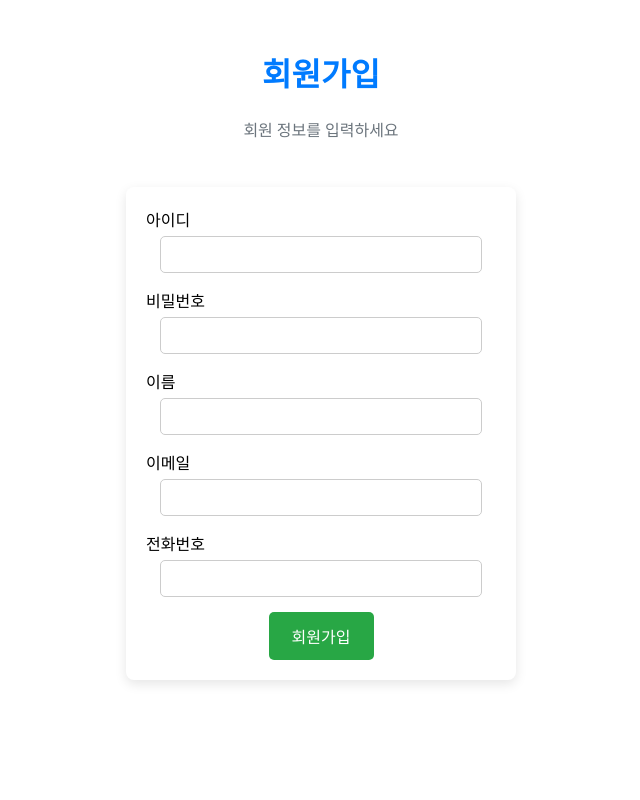
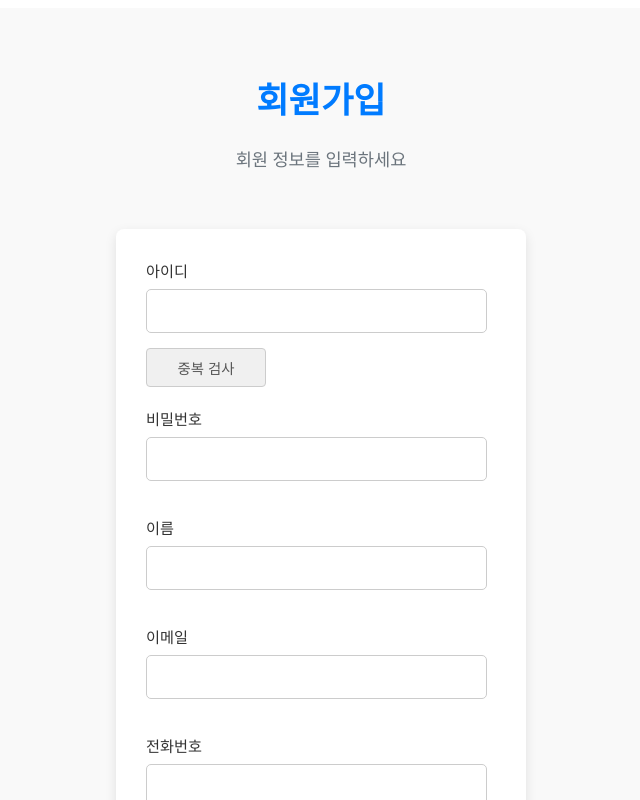
Before and after one commit to Infinity-Story/IsB-FE, a Vue app: page /member-signup in a window 1280 px wide. Shown: the top 800 px of the page, without its empty margins (319-959 px from the left). Built offline with nearby package versions, Linux system fonts and the light colour scheme.

Commit message:
#15 CheckId on member signup page
회원가입 창에서 아이디 입력 후 중복검사 하는 기능 버튼 구현

```diff
--- a/src/App.vue
+++ b/src/App.vue
@@ -7,8 +7,8 @@
 </template>
 
 <script>
-import Header from "@/components/PageEnv/Header.vue";
-import Footer from "@/components/PageEnv/Footer.vue";
+import Header from "@/components/Common/Header.vue";
+import Footer from "@/components/Common/Footer.vue";
 
 export default {
   name: 'App',
--- a/src/components/PageEnv/Header.vue
+++ b/src/components/Common/Header.vue
@@ -4,6 +4,7 @@
     <div v-if="isAuthenticated" class="profile-section">
       <img :src="userProfileImage" alt="프로필" class="profile-img" />
       <span class="username">{{ username }}</span>
+      <button @click="goToProfile" class="profile-btn">프로필 설정</button>
       <button @click="logout" class="logout-btn">로그아웃</button>
     </div>
   </header>
@@ -17,36 +18,36 @@ import axios from 'axios';
 const router = useRouter();
 const isAuthenticated = ref(!!localStorage.getItem('jwtToken'));
 const username = ref('');
-const userProfileImage = ref('/default-profile.png'); // 기본 이미지
+const userProfileImage = ref('/default-profile.png');
 
-// 페이지가 마운트될 때 실행
 onMounted(() => {
   if (isAuthenticated.value) {
     fetchUserInfo();
   }
 });
 
-// 서버에서 사용자 정보 받아오는 함수
 const fetchUserInfo = async () => {
   try {
     const token = localStorage.getItem('jwtToken');
     const response = await axios.get('http://localhost:5000/user/me', {
       headers: {
-        Authorization: `Bearer ${token}`,  // Bearer 토큰 헤더로 전송
+        Authorization: `Bearer ${token}`,
       }
     });
     username.value = response.data.username || '사용자';
-    userProfileImage.value = '/default-profile.png'; // 프로필 이미지를 서버에서 제공하면 여기서 업데이트
+    userProfileImage.value = '/default-profile.png';
     localStorage.setItem('username', username.value);
     localStorage.setItem('profileImage', userProfileImage.value);
   } catch (error) {
     console.error('사용자 정보 로드 실패:', error);
-    // 사용자 정보 로드 실패 시 로그아웃 처리
     logout();
   }
 };
 
-// 로그아웃 처리 함수
+const goToProfile = () => {
+  router.push('/profile');
+};
+
 const logout = () => {
   localStorage.removeItem('jwtToken');
   localStorage.removeItem('username');
--- a/src/components/Login/MemberSignUpPage.vue
+++ b/src/components/Login/MemberSignUpPage.vue
@@ -8,7 +8,12 @@
     <form @submit.prevent="handleSubmit" class="signup-form">
       <div class="input-group">
         <label for="memberId">아이디</label>
-        <input type="text" id="memberId" v-model="memberId" required />
+        <div class="input-with-btn">
+          <input type="text" id="memberId" v-model="memberId" required />
+          <button type="button" @click="checkId" class="check-id-btn">중복 검사</button>
+        </div>
+        <!-- 아이디 중복 결과 메시지 -->
+        <p v-if="idMessage" :class="isIdValid ? 'valid-id' : 'error-msg'">{{ idMessage }}</p>
       </div>
 
       <div class="input-group">
@@ -39,7 +44,7 @@
 <script setup>
 import { ref } from 'vue';
 import { useRouter } from 'vue-router';
-import Swal from "sweetalert2"; // vue-router 사용
+import Swal from 'sweetalert2';
 
 const router = useRouter(); // useRouter 훅을 사용하여 라우터 인스턴스 가져오기
 
@@ -48,6 +53,28 @@ const memberPw = ref('');
 const memberName = ref('');
 const memberEmail = ref('');
 const memberPhone = ref('');
+const idMessage = ref(''); // 아이디 중복 메시지
+const isIdValid = ref(false); // 아이디 유효성 여부
+
+const checkId = async () => {
+  try {
+    const response = await fetch(`http://localhost:5000/member/check-id?memberId=${memberId.value}`);
+
+    if (response.ok) {
+      const message = await response.text();
+      idMessage.value = message; // 사용 가능한 아이디 메시지
+      isIdValid.value = true; // 아이디가 유효
+    } else {
+      const errorMessage = await response.text();
+      idMessage.value = errorMessage; // 중복된 아이디 메시지
+      isIdValid.value = false; // 아이디가 중복
+    }
+  } catch (error) {
+    console.error(error);
+    idMessage.value = '아이디 중복 확인 중 오류가 발생했습니다.'; // 오류 메시지
+    isIdValid.value = false; // 오류 발생 시 유효하지 않음
+  }
+};
 
 const handleSubmit = async () => {
   const member = {
@@ -71,114 +98,168 @@ const handleSubmit = async () => {
       throw new Error('회원 가입 실패');
     }
 
-    // ✅ 응답을 먼저 텍스트로 받아옴
     const responseText = await response.text();
     let message;
 
     try {
-      // ✅ JSON 형식이면 파싱
       const data = JSON.parse(responseText);
       message = data.message;
     } catch {
-      // ✅ JSON이 아니면 그대로 사용
       message = responseText;
     }
 
-    // ✅ 성공 메시지 출력
-    await Swal.fire({
-      icon: 'success',
-      title: '등록 성공!',
-      text: message || '환영합니다. 해당 계정으로 로그인해주시길 바랍니다.',
-      confirmButtonText: '확인'
+    // 성공 메시지 SweetAlert 사용
+    Swal.fire({
+      icon: 'success', // 성공 아이콘
+      title: message || '회원가입이 완료되었습니다.',
+      text: '로그인 페이지로 이동합니다.',
+      confirmButtonText: '확인',
+    }).then(() => {
+      router.push('/user-login'); // 로그인 페이지로 이동
     });
-
-    // ✅ 로그인 페이지로 이동
-    router.push('/user-login');
-
   } catch (error) {
     console.error(error);
 
-    // ✅ 실패 메시지 출력
+    // 실패 메시지 SweetAlert 사용
     Swal.fire({
-      icon: 'error',
+      icon: 'error', // 에러 아이콘
       title: '회원가입 실패',
-      text: error.message || '회원가입 중 오류가 발생했습니다.'
+      text: '다시 시도해 주세요.',
+      confirmButtonText: '확인',
     });
   }
 };
-
 </script>
 
 <style scoped>
+/* 전체 컨테이너 */
 .signup-container {
   display: flex;
   flex-direction: column;
   align-items: center;
   justify-content: center;
-  padding: 20px;
-  background: #ffffff;
+  padding: 40px;
+  background-color: #f9f9f9;
+  min-height: 100vh;
 }
 
+/* 타이틀 섹션 */
 .title-section {
   text-align: center;
-  margin-bottom: 30px;
+  margin-bottom: 40px;
 }
 
 .main-title {
-  font-size: 2rem;
+  font-size: 2.2rem;
   font-weight: 600;
   color: #007bff;
 }
 
 .sub-title {
-  font-size: 1rem;
+  font-size: 1.1rem;
   color: #6c757d;
 }
 
+/* 폼 스타일 */
 .signup-form {
   width: 100%;
   max-width: 350px;
-  background-color: white;
-  padding: 20px;
+  background-color: #fff;
+  padding: 30px;
   border-radius: 8px;
   box-shadow: 0 4px 12px rgba(0, 0, 0, 0.1);
+  display: flex;
+  flex-direction: column;
+  gap: 20px;
 }
 
+/* 각 입력 그룹 스타일 */
 .input-group {
-  margin-bottom: 15px;
+  display: flex;
+  flex-direction: column;
+  gap: 8px;
 }
 
+/* 레이블 스타일 */
 .input-group label {
-  display: block;
-  margin-bottom: 5px;
+  font-size: 0.95rem;
+  color: #333;
 }
 
+/* 입력 필드 스타일 */
 .input-group input {
-  width: 100%;
-  max-width: 300px; /* 입력 필드 길이 조정 */
-  padding: 10px;
+  width: 90%;
+  padding: 12px;
   border: 1px solid #ccc;
   border-radius: 5px;
-  display: block;
-  margin: 0 auto; /* 중앙 정렬 */
+  font-size: 1rem;
+  color: #333;
+  outline: none;
+  transition: border-color 0.3s ease;
 }
 
+/* 입력 필드 포커스 스타일 */
+.input-group input:focus {
+  border-color: #007bff;
+}
+
+/* 아이디 중복 검사 버튼 */
+.input-with-btn {
+  gap: 10px; /* 버튼과 입력란 사이의 간격 */
+}
+
+.check-id-btn {
+  padding: 8px 16px;
+  font-size: 0.9rem;
+  background-color: #f0f0f0;
+  border: 1px solid #ccc;
+  color: #555;
+  cursor: pointer;
+  border-radius: 4px;
+  transition: background-color 0.3s, border-color 0.3s;
+  width: 120px; /* 버튼의 고정된 너비 */
+}
+
+.check-id-btn:hover {
+  background-color: #e6e6e6;
+  border-color: #888;
+}
+
+/* 아이디 중복 검사 메시지 */
+.valid-id {
+  color: #4caf50;
+  font-size: 0.875rem;
+  font-weight: 500;
+  margin-top: 5px;
+}
+
+.error-msg {
+  color: #d32f2f;
+  font-size: 0.875rem;
+  font-weight: 500;
+  margin-top: 5px;
+}
+
+/* 제출 버튼 스타일 */
 .submit-btn {
-  width: 30%;
-  max-width: 300px; /* 버튼 길이 조정 */
-  padding: 12px;
-  font-size: 1rem; /* 버튼 크기 조정 */
+  padding: 14px;
+  font-size: 1rem;
   background-color: #28a745;
   color: white;
   border: none;
   border-radius: 5px;
   cursor: pointer;
   transition: background-color 0.3s;
-  display: block;
-  margin: 10px auto 0; /* 중앙 정렬 */
 }
 
 .submit-btn:hover {
   background-color: #218838;
 }
+
+/* 폼 요소들 간의 여백 조정 */
+.input-group input,
+.submit-btn {
+  margin-bottom: 15px;
+}
+
 </style>
```
Also changed, not shown: src/components/Common/Profile.vue (added, +83 -0 lines), src/components/Common/Footer.vue (renamed from src/components/PageEnv/Footer.vue).
